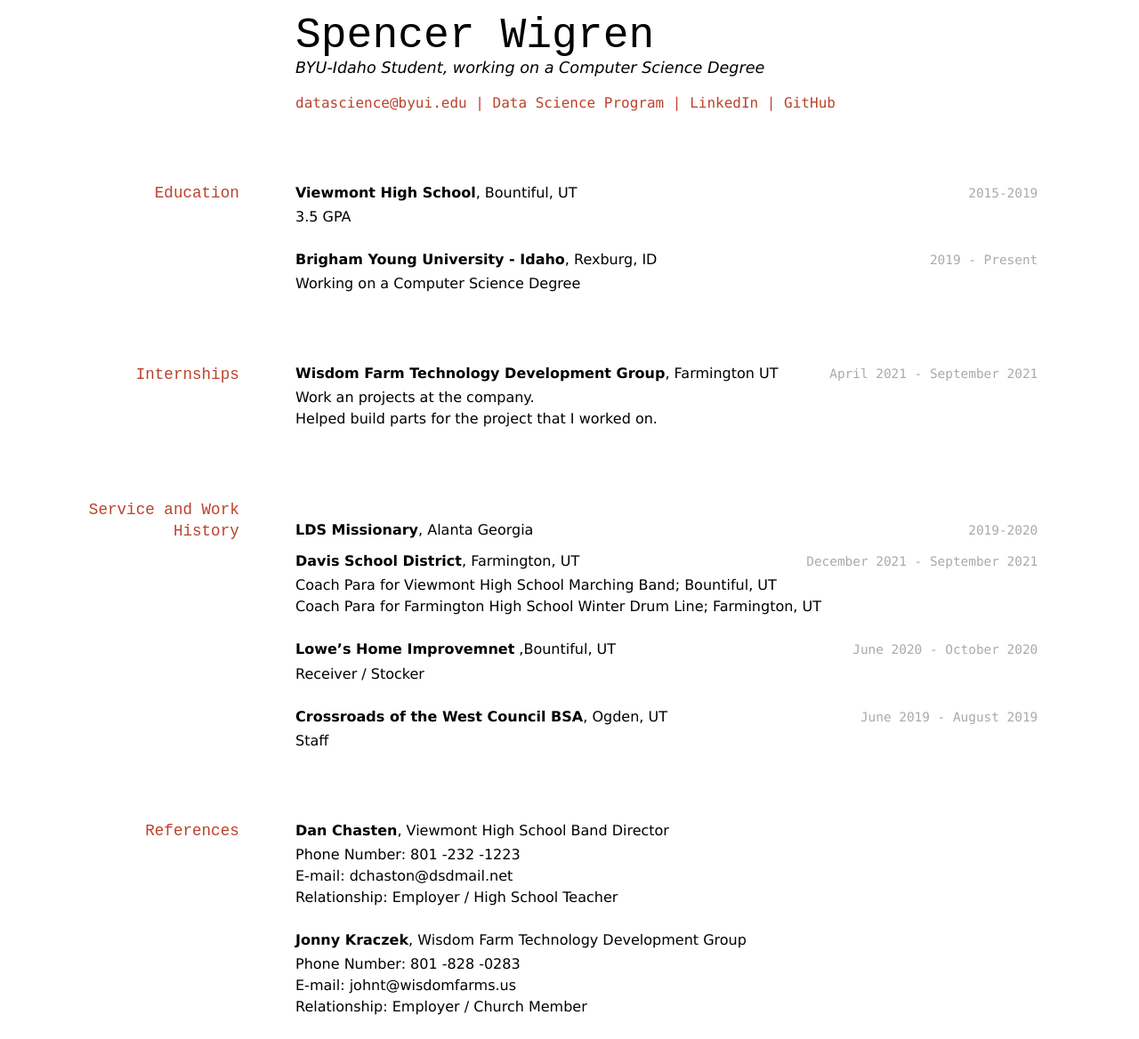
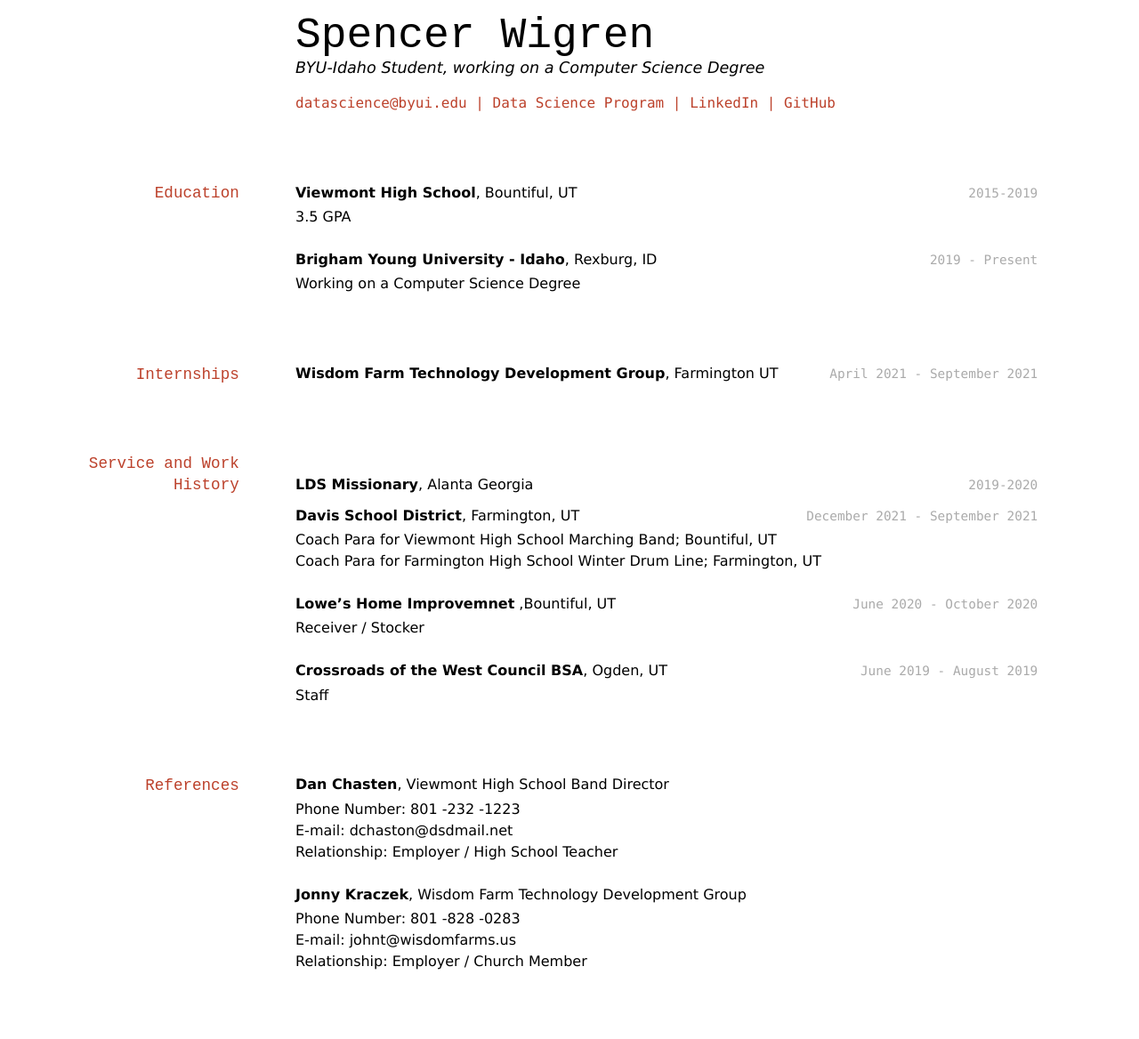
Before and after one commit to spencerwigren/spencer-wigren-resume, a Jekyll site: the page built from docs/index.md, in a window 1280 px wide. Shown: the whole page at 89% size. Built offline with Jekyll 4.4.1, drawn with Linux system fonts in a browser that asks for light colours; after the commit the page ends 1117 px from its top, so only the background shows below that.

Commit message:
Update index.md

```diff
--- a/docs/index.md
+++ b/docs/index.md
@@ -30,10 +30,6 @@ __Brigham Young University - Idaho__, Rexburg, ID
 
 `April 2021 - September 2021`
 __Wisdom Farm Technology Development Group__, Farmington UT
-
-- Work an projects at the company.
-- Helped build parts for the project that I worked on.
-
 
 ## Service and Work History
 
```
